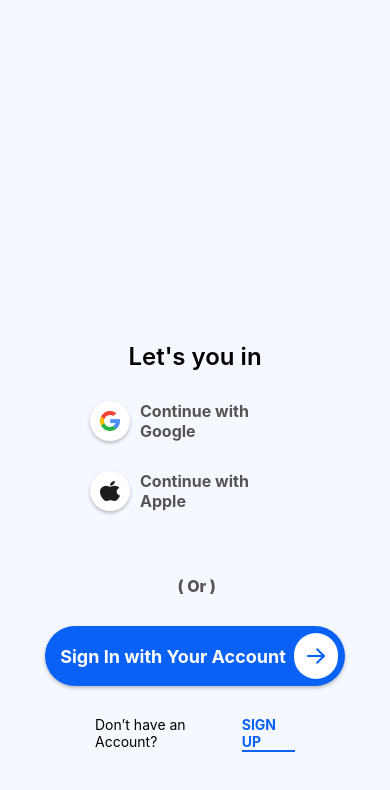
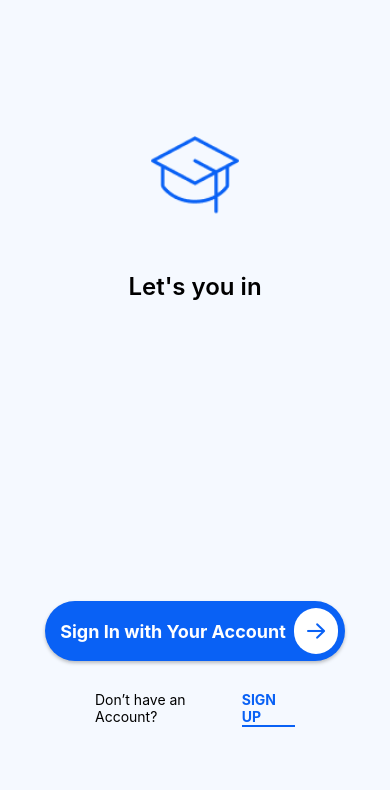
Before and after one commit to FLearningg/FLearning_App, a React Native app: screen /Start in a window 390 px wide. Shown: the top 790 px of the page. Built offline with nearby package versions, Linux system fonts and the light colour scheme.

Commit message:
Update comment code Login with google and apple

```diff
--- a/src/components/authentication/LoginPage.tsx
+++ b/src/components/authentication/LoginPage.tsx
@@ -82,7 +82,7 @@ export default function LoginPage() {
                     onPress={handleSignIn}
                 />
                 <Text style={styles.orContinueText}>Or Continue With</Text>
-                <View style={{ flexDirection: "row", marginTop: 25, marginLeft: 20 }}>
+                {/* <View style={{ flexDirection: "row", marginTop: 25, marginLeft: 20 }}>
                     <TouchableOpacity>
                         <View style={styles.googleSignInContainer}>
                             <View style={styles.googleSignInButton}>
@@ -95,7 +95,7 @@ export default function LoginPage() {
                             <Image source={require("../../../assets/images/AppleIcon.png")} style={{ width: 20, height: 20 }} />
                         </View>
                     </TouchableOpacity>
-                </View>
+                </View> */}
                 <View style={{ flexDirection: "row", width: 200, justifyContent: "space-between", marginTop: 30 }}>
                     <Text>Don’t have an Account?</Text>
                     <Text style={styles.signInText} onPress={() => navigation.navigate("SignUp")}>SIGN UP</Text>
--- a/src/components/authentication/SignUp.tsx
+++ b/src/components/authentication/SignUp.tsx
@@ -18,6 +18,12 @@ export default function SignUp() {
     const handleSignUp = () => {
         //logic implement here
         navigation.navigate('FillProfile');
+    }
+    const resetNavigation = () => {
+        navigation.reset({
+            index: 0,
+            routes: [{ name: 'Login' }],
+        });
     }
     return (
         <View style={styles.container}>
@@ -65,16 +71,12 @@ export default function SignUp() {
                 </TouchableOpacity>
             </View>
             <View style={{ width: "100%", alignItems: "center", marginTop: 10 }}>
-                {/* <ButtonNavigate
-                    nextScreenName="FillProfile"
-                    buttonText="Sign Up"
-                /> */}
                 <ButtonNavigate1
                     onPress={handleSignUp}
                     buttonText="Sign Up"
                 ></ButtonNavigate1>
                 <Text style={styles.orContinueText}>Or Continue With</Text>
-                <View style={{ flexDirection: "row", marginTop: 25, marginLeft: 20 }}>
+                {/* <View style={{ flexDirection: "row", marginTop: 25, marginLeft: 20 }}>
                     <TouchableOpacity>
                         <View style={styles.googleSignInContainer}>
                             <View style={styles.googleSignInButton}>
@@ -87,10 +89,10 @@ export default function SignUp() {
                             <Image source={require("../../../assets/images/AppleIcon.png")} style={{ width: 20, height: 20 }} />
                         </View>
                     </TouchableOpacity>
-                </View>
+                </View> */}
                 <View style={{ flexDirection: "row", width: 213, justifyContent: "space-between", marginTop: 30 }}>
                     <Text>Already have an Account?</Text>
-                    <Text style={styles.signInText} onPress={() => navigation.navigate("Login")}>SIGN IN</Text>
+                    <Text style={styles.signInText} onPress={() => resetNavigation()}>SIGN IN</Text>
                 </View>
             </View>
 
--- a/src/components/authentication/StartPage.tsx
+++ b/src/components/authentication/StartPage.tsx
@@ -13,10 +13,14 @@ export default function StartPage() {
     }
     return (
         <View style={styles.container}>
-            <View style={{ marginTop: 250 }}>
+            {/* <Image source={require("../../../assets/images/LOGO.png")} style={{ width: 90, height: 90 }} /> */}
+            <View style={styles.iconContainer}>
+                <Image source={require("../../../assets/images/LOGO.png")} style={{ width: 90, height: 90 }} />
+            </View>
+            <View style={{ marginTop: 25 }}>
                 <Text style={styles.headerText}>Let's you in</Text>
             </View>
-            <TouchableOpacity style={styles.googleSignInContainer}>
+            {/* <TouchableOpacity style={styles.googleSignInContainer}>
                 <View style={styles.googleSignInButton}>
                     <Image source={require("../../../assets/images/GoogleIcon.png")} style={{ width: 20, height: 20 }} />
                 </View>
@@ -28,20 +32,16 @@ export default function StartPage() {
                     <Image source={require("../../../assets/images/AppleIcon.png")} style={{ width: 20, height: 20 }} />
                 </View>
                 <Text style={styles.googleSignInText}>Continue with Apple</Text>
-            </TouchableOpacity>
-            <Text style={styles.orText}> ( Or )</Text>
-            <View style={{marginVertical: 30}}>
-                {/* <ButtonNavigate
-                    nextScreenName="Login"
-                    buttonText="Sign In with Your Account"
-                /> */}
+            </TouchableOpacity> */}
+
+            {/* <Text style={styles.orText}> ( Or )</Text> */}
+            <View style={{ marginVertical: 30, marginTop: 300 }}>
                 <ButtonNavigate1
                     buttonText="Sign In with Your Account"
                     onPress={handleNavigate}
-                >
-                </ButtonNavigate1>
+                />
             </View>
-            <View style={{ flexDirection: "row", width: 200, justifyContent: "space-between"}}>
+            <View style={{ flexDirection: "row", width: 200, justifyContent: "space-between" }}>
                 <Text>Don’t have an Account?</Text>
                 <Text style={styles.signUpText} onPress={() => navigation.navigate("SignUp")}>SIGN UP</Text>
             </View>
@@ -101,4 +101,11 @@ const styles = StyleSheet.create({
         borderBottomWidth: 2,
         borderBottomColor: "#0961F5",
     },
+    iconContainer: {
+        borderRadius: 20,
+        justifyContent: "center",
+        alignItems: "center",
+        marginBottom: 20,
+        padding: 10,
+    },
 });
```
